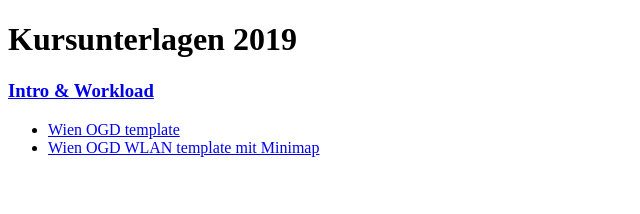
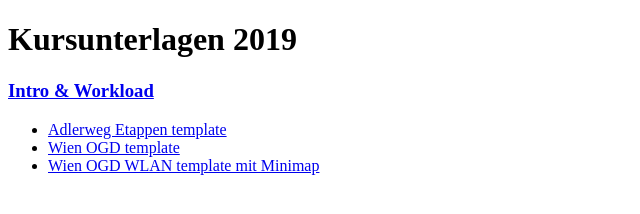
Before and after one commit to webmapping19s/webmapping19s.github.io, a plain HTML site: page index.html in a window 1280 px wide. Shown: the whole page, without its empty margins (0-640 px from the left). Drawn offline with Linux system fonts and the light colour scheme.

Commit message:
link to Adlerweg Etappen template

```diff
--- a/index.html
+++ b/index.html
@@ -10,6 +10,7 @@
   <h1>Kursunterlagen 2019</h1>
   <h3><a href="https://github.com/webmapping/webmapping.github.io/tree/master/2019/course">Intro &amp; Workload</a></h3>
   <ul>
+      <li><a href="https://webmapping.github.io/templates/adler-etappen.zip">Adlerweg Etappen template</a>
       <li><a href="https://webmapping.github.io/templates/wien.ogd.template.zip">Wien OGD template</a>
       <li><a href="https://webmapping.github.io/templates/wien.ogd.wlan.zip">Wien OGD WLAN template mit Minimap</a>
   </ul>
```
